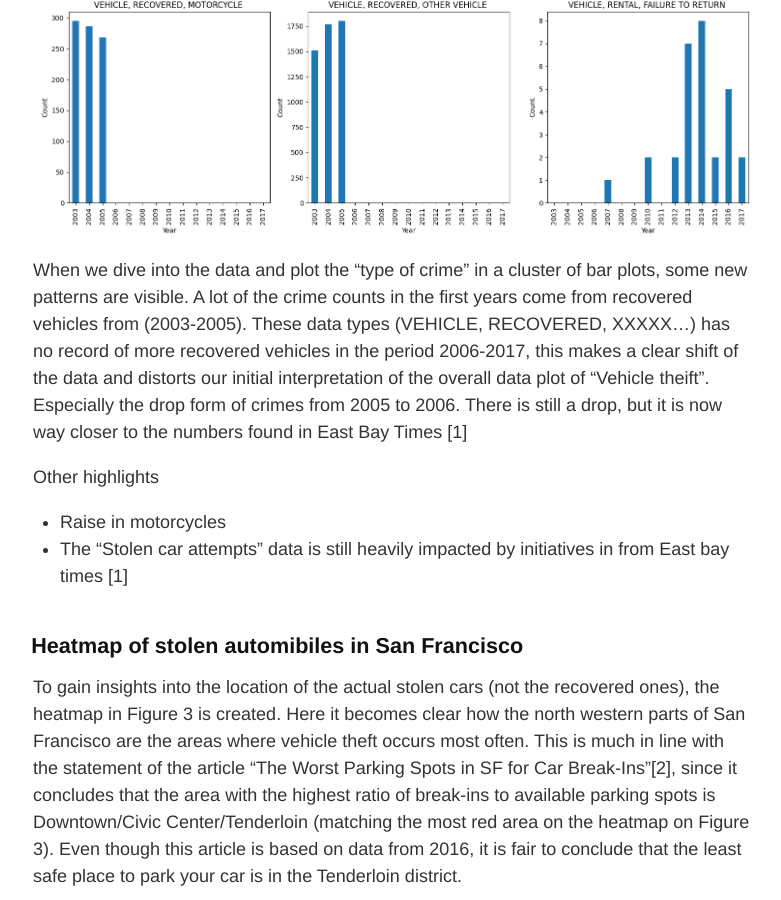
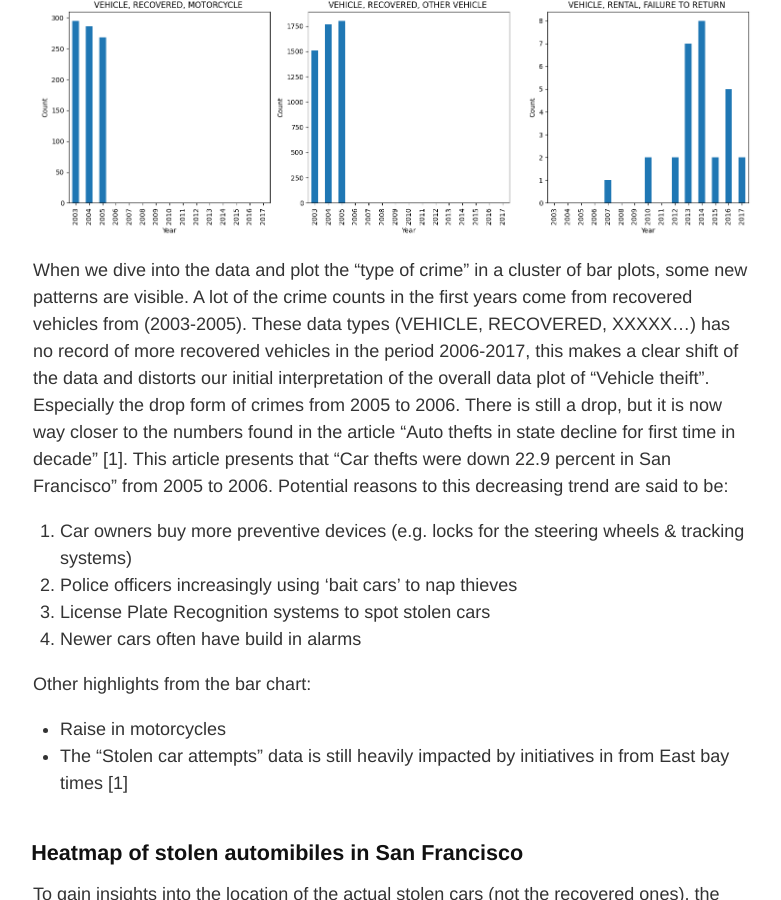
Before and after one commit to Madsem2/Madsem2.github.io, a Jekyll site: the page built from index.md, in a window 1280 px wide and 900 px high, scrolled down 3113 px. Shown: the whole window, without its empty margins (247-1028 px from the left). Built offline with Jekyll 4.4.1, drawn with Linux system fonts in a browser that asks for light colours.

Commit message:
Update index.md

```diff
--- a/index.md
+++ b/index.md
@@ -47,10 +47,13 @@ For this analysis we have chosen to continue with 'Vehicle theft'.
 ![This is a bar plot](https://Madsem2.github.io/bar_plot.png)
 
 When we dive into the data and plot the "type of crime" in a cluster of bar plots, some new patterns are visible.  A lot of the crime counts in the first years come from recovered vehicles from (2003-2005). These data types (VEHICLE, RECOVERED, XXXXX...) has no record of more recovered vehicles in the period 2006-2017, this makes a clear shift of the data and distorts our initial interpretation of the overall data plot of "Vehicle theift".
-Especially the drop form of crimes from 2005 to 2006. There is still a drop, but it is now way closer to the numbers found in East Bay Times [1]
+Especially the drop form of crimes from 2005 to 2006. There is still a drop, but it is now way closer to the numbers found in the article "Auto thefts in state decline for first time in decade" [1]. This article presents that "Car thefts were down 22.9 percent in San Francisco" from 2005 to 2006. Potential reasons to this decreasing trend are said to be:
+1. Car owners buy more preventive devices (e.g. locks for the steering wheels & tracking systems)
+2. Police officers increasingly using 'bait cars' to nap thieves
+3. License Plate Recognition systems to spot stolen cars
+4. Newer cars often have build in alarms
 
-
-Other highlights
+Other highlights from the bar chart:
 - Raise in motorcycles
 - The "Stolen car attempts" data is still heavily impacted by initiatives in from East bay times [1]
 
```
